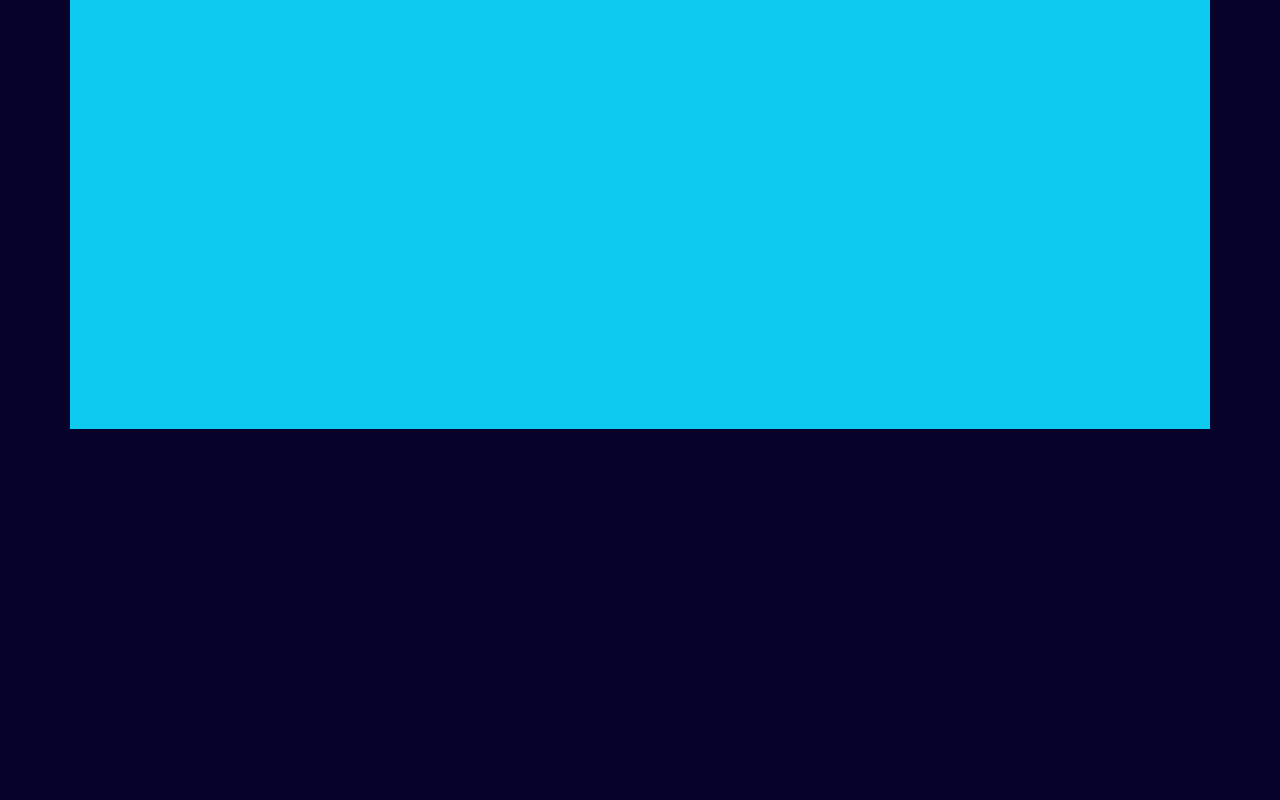
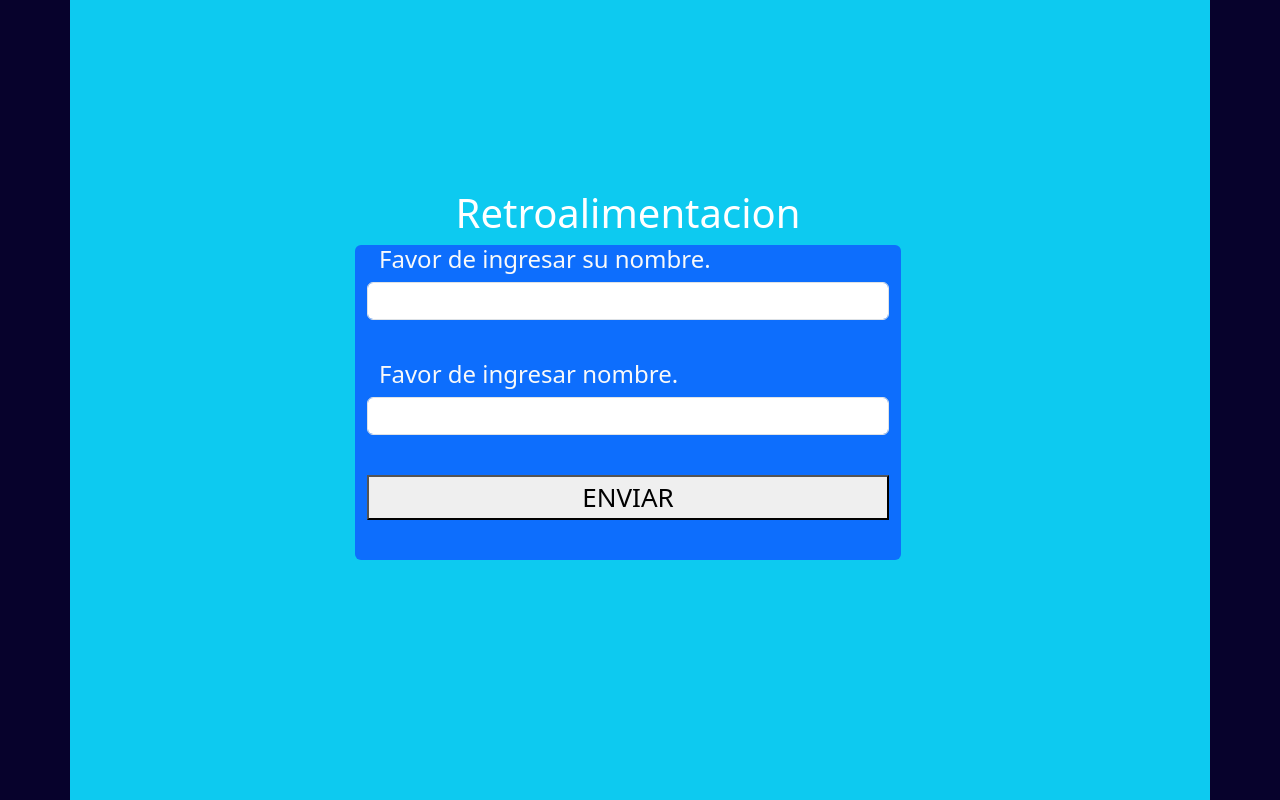
Before and after one commit to djarae/ejercicio_djeportfoliobeta, a Next.js app: page / in a window 1280 px wide. Shown: the part 2966-3766 px from the top of the page. Before the commit the page ends 3395 px from the top, so only its background shows below. Built offline with nearby package versions, Linux system fonts and the light colour scheme.

Commit message:
28 no material ui

```diff
--- a/app/components/principal/Principal.js
+++ b/app/components/principal/Principal.js
@@ -3,7 +3,7 @@ import Presentacion from '../presentacion/Presentacion.js';
 import AcercaDeMi from '../acercademi/AcercaDeMi.js';
 import Conocimientos from '../conocimientos/Conocimientos.js';
 import MisProyectos from '../misproyectos/MisProyectos.js';
-// import Retroalimentacion from '../retroalimentacion/Retroalimentacion.jsx';
+import Retroalimentacion from '../retroalimentacion/Retroalimentacion.jsx';
 import Espacios from '../espacios/Espacios.js';
 
 
@@ -18,7 +18,7 @@ function Principal() {
         <Espacios cantidad="50"></Espacios>
         <MisProyectos></MisProyectos>
         <Espacios cantidad="30"></Espacios>
-        {/* <Retroalimentacion></Retroalimentacion> */}
+        <Retroalimentacion></Retroalimentacion>
         <Espacios cantidad="30"></Espacios>
     </body >
    </div>
--- a/app/components/retroalimentacion/Retroalimentacion.jsx
+++ b/app/components/retroalimentacion/Retroalimentacion.jsx
@@ -1,78 +1,78 @@
-// "use client"
-// import Espacios from '../espacios/Espacios.js'
-// import React, { useState, useEffect,useMutation } from 'react';
+"use client"
+import Espacios from '../espacios/Espacios.js'
+import React, { useState, useEffect,useMutation } from 'react';
 
-// function Retroalimentacion() {
+function Retroalimentacion() {
 
-//     const [nombreHook,setNombreHook] = useState(" ");
-//     const [consejoHook,setConsejoHook] = useState(" ");
-//     const apiURL= "http://localhost:5000/retro"//API URL local
-//     // const apiURL= "https://apiportfolioflask-dev-ejmr.3.us-1.fl0.io/retro"//API URL Cloud
+    const [nombreHook,setNombreHook] = useState(" ");
+    const [consejoHook,setConsejoHook] = useState(" ");
+    const apiURL= "http://localhost:5000/retro"//API URL local
+    // const apiURL= "https://apiportfolioflask-dev-ejmr.3.us-1.fl0.io/retro"//API URL Cloud
 
 
-//     function actuNombreHook(val){
-//         setNombreHook(val);console.log(nombreHook)
-//      }
+    function actuNombreHook(val){
+        setNombreHook(val);console.log(nombreHook)
+     }
 
-//      function actuConsejoHook(val){
-//         setConsejoHook(val);console.log(consejoHook)
-//      }
+     function actuConsejoHook(val){
+        setConsejoHook(val);console.log(consejoHook)
+     }
 
 
-//     // useEffect(()=>{
-//     //     fetch("http://localhost:5000/")
-//     //     .then((response)=>response.json())
-//     //     .then((data)=> setData(data))
-//     //     .then(console.log("funciono recargar el coso"));
-//     // },[]);
+    // useEffect(()=>{
+    //     fetch("http://localhost:5000/")
+    //     .then((response)=>response.json())
+    //     .then((data)=> setData(data))
+    //     .then(console.log("funciono recargar el coso"));
+    // },[]);
 
-//     function conectar (){
-//         let nombreVar = nombreHook.val
-//         let consejoVar =  consejoHook.val
+    function conectar (){
+        let nombreVar = nombreHook.val
+        let consejoVar =  consejoHook.val
 
-//         fetch(apiURL, {
-//           method: "POST",
-//           mode: 'cors',
-//           headers: {
-//             "Content-Type": "application/json",
-//           },
-//           body: JSON.stringify({
-//             nombre: nombreVar,
-//             consejo: consejoVar,
-//           }),
-//         });
-//         return 0;
-//       }
+        fetch(apiURL, {
+          method: "POST",
+          mode: 'cors',
+          headers: {
+            "Content-Type": "application/json",
+          },
+          body: JSON.stringify({
+            nombre: nombreVar,
+            consejo: consejoVar,
+          }),
+        });
+        return 0;
+      }
 
-// return (
-// <div class="container row justify-content-center" >
-//         <p class="h1 row justify-content-center" >
-//             Retroalimentacion
-//         </p>
-//         <div class="container col-6 rounded bg-primary  text-ligth  row justify-content-center" >
+return (
+<div class="container row justify-content-center" >
+        <p class="h1 row justify-content-center" >
+            Retroalimentacion
+        </p>
+        <div class="container col-6 rounded bg-primary  text-ligth  row justify-content-center" >
 
-//               <h1 class="display-6 row justify-content-left text-light fs-4"   >
-//                   Favor de ingresar su nombre.
-//               </h1>
-//               <input  id="inputNombre" class="form-control"
-//                      onChange={e => actuNombreHook({val: e.target.value })}>
-//               </input>
+              <h1 class="display-6 row justify-content-left text-light fs-4"   >
+                  Favor de ingresar su nombre.
+              </h1>
+              <input  id="inputNombre" class="form-control"
+                     onChange={e => actuNombreHook({val: e.target.value })}>
+              </input>
 
-//               <Espacios cantidad="5"></Espacios>
+              <Espacios cantidad="5"></Espacios>
 
-//               <h1 class="display-6 row justify-content-left text-light fs-4"   >
-//                   Favor de ingresar nombre.
-//               </h1>
-//               <input  id="inputRetroalimentacion" class="form-control"
-//                      onChange={e => actuConsejoHook({val: e.target.value })}>
-//               </input>
+              <h1 class="display-6 row justify-content-left text-light fs-4"   >
+                  Favor de ingresar nombre.
+              </h1>
+              <input  id="inputRetroalimentacion" class="form-control"
+                     onChange={e => actuConsejoHook({val: e.target.value })}>
+              </input>
 
-//               <Espacios cantidad="5"></Espacios>
-//                 <button onClick={conectar}>ENVIAR</button>
-//               <Espacios  color="secondary" variant="contained" cantidad="5"></Espacios>
+              <Espacios cantidad="5"></Espacios>
+                <button onClick={conectar}>ENVIAR</button>
+              <Espacios  color="secondary" variant="contained" cantidad="5"></Espacios>
 
-//         </div>
-//   </div>
-//   );
-// }
-// export default Retroalimentacion;
+        </div>
+  </div>
+  );
+}
+export default Retroalimentacion;
```
